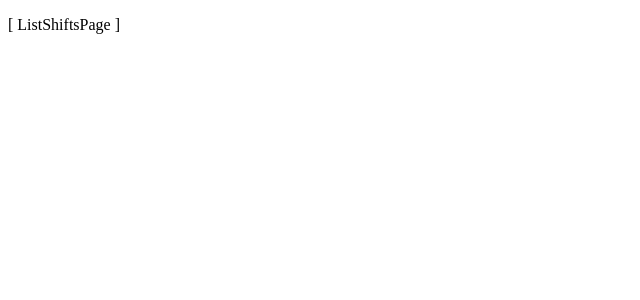
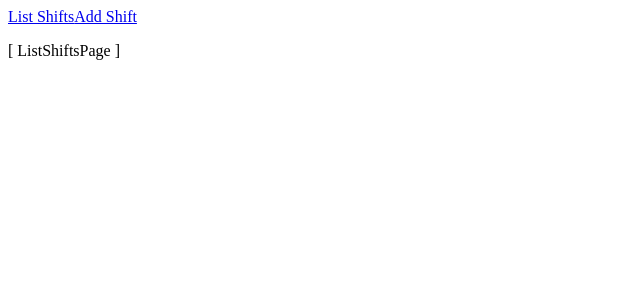
Before and after one commit to mes32/shift-scheduler, a React (Create React App) app: page /#/list_shifts in a window 1280 px wide. Shown: the top 300 px of the page, without its empty margins (0-640 px from the left). Built offline with nearby package versions, Linux system fonts and the light colour scheme.

Commit message:
Add component named Navbar to help site navigation.

```diff
--- a/src/components/App/App.js
+++ b/src/components/App/App.js
@@ -9,12 +9,13 @@ import {
 import './App.css';
 import AddShiftPage from '../AddShiftPage/AddShiftPage';
 import ListShiftsPage from '../ListShiftsPage/ListShiftsPage';
+import Navbar from '../Navbar/Navbar';
 
 function App() {
-
     return (
         <Router>
             <div>
+                <Navbar />
                 <Switch>
                     <Redirect exact from="/" to="/list_shifts" />
                     <Route
--- /dev/null
+++ b/src/components/Navbar/Navbar.js
@@ -0,0 +1,13 @@
+import React from 'react';
+import { Link } from 'react-router-dom';
+
+function Navbar() {
+    return (
+        <div>
+            <Link to='/list_shifts'>List Shifts</Link>
+            <Link to='/add_shift'>Add Shift</Link>
+        </div>
+    );
+}
+
+export default Navbar;
```
Lines whose indentation alone changed are shown as unchanged.
